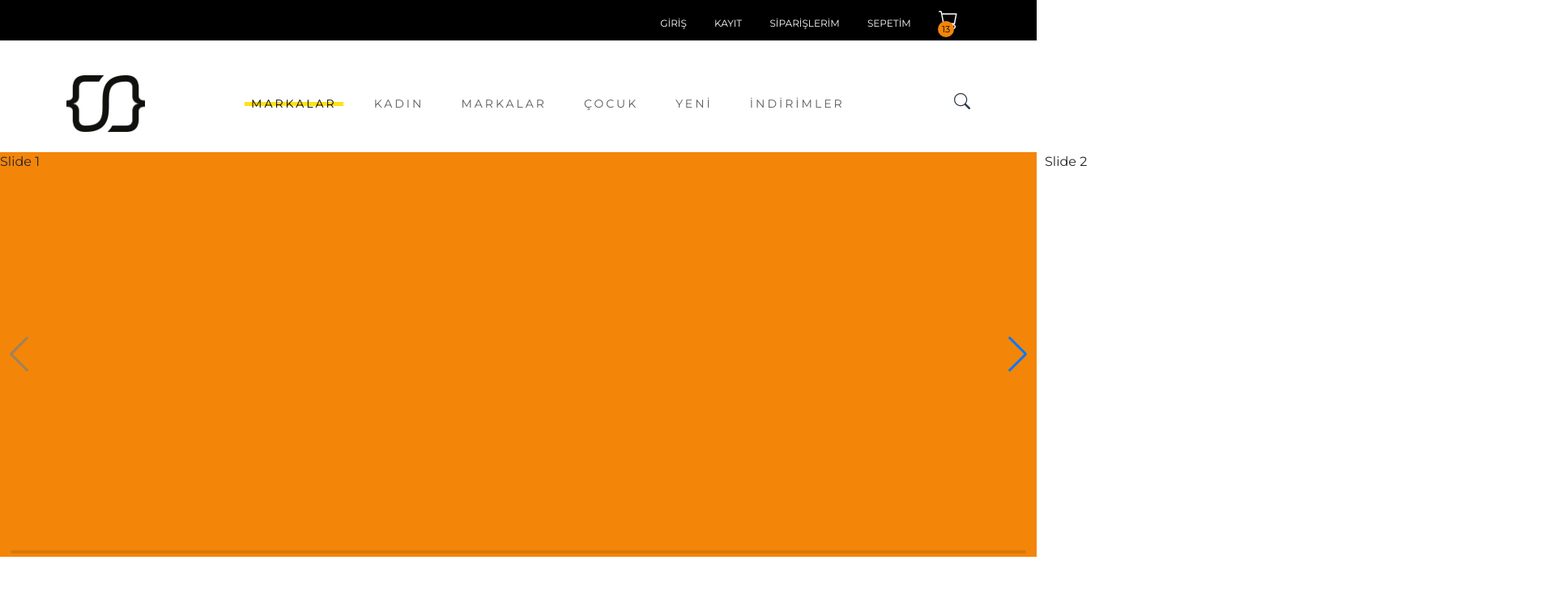
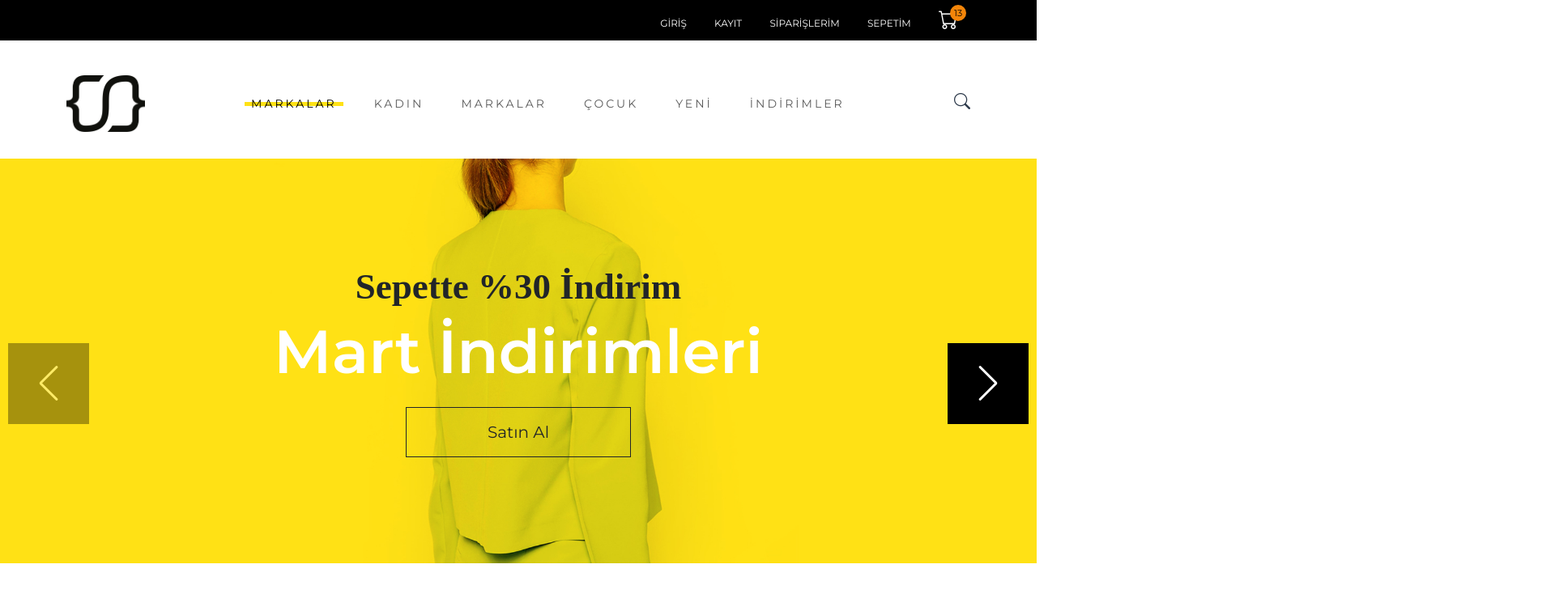
Before and after one commit to rifatrahvali/ecommerce, a plain HTML site: page index.html in a window 1280 px wide. Shown: the top 734 px of the page at 81% size, 1920 px wide, since content can reach past the window. Drawn offline with nearby package versions, Linux system fonts and the light colour scheme; a web font is replaced by a local one.

Commit message:
orta slider tasarımı bitti

```diff
--- a/assets/css/style.css
+++ b/assets/css/style.css
@@ -64,8 +64,8 @@ li {
 
 .user-basket .item-count {
     position: absolute;
-    top: 5px;
-    right: 5px;
+    top: -15px;
+    right: -10px;
     width: 20px;
     height: 20px;
     border-radius: 50%;
@@ -289,3 +289,81 @@ header nav li.active a.nav-link:before {
     height: 500px;
     background-color: #f38509;
 }
+
+.slider,
+.swiper-container{
+    overflow-x: hidden;
+}
+
+/* slider içerisindeki slide */
+.slider .slide{
+    /* birden fazla elementleri yanyana getir */
+    display: flex;
+    justify-content: center;
+    align-items: center;
+    height: 500px;
+    width: 100%;
+}
+.slider .slide img{
+    width: 100%;
+    height: 100%;
+    /* görsel container'a sığdırır ve ortasını merkezle  */
+    object-fit: cover;
+}
+
+.home-swiper .swiper-button-prev,
+.home-swiper .swiper-button-next{
+    width: 100px;
+    height: 100px;
+    background-color: black;
+    color: white;
+    transition: background-color .4s ease;
+}
+
+.home-swiper .swiper-button-prev:hover,
+.home-swiper .swiper-button-next:hover{
+    width: 100px;
+    height: 100px;
+    background-color: white;
+    color: black;
+    transition: background-color .4s ease;
+}
+
+.slider-title{
+    position: absolute;
+    top: 50%;
+    transform: translateY(-50%);
+    z-index: 10;
+    width: 100%;
+    text-align: center;
+}
+
+.slider-title h3{
+    font-size: 45px;
+    font-weight: 600;
+}
+
+.slider-title h2{
+    font-size: 75px;
+    font-weight: 600;
+    text-align: center;
+    color: white;
+}
+
+.slider-title a{
+    /* köşelerini sıfırlayalım */
+    border-radius: 0;
+    font-size: 20px;
+    padding: 15px 100px;
+}
+
+.title-wrapper{
+    display: flex;
+    /* swipper'ı flex yapısı ile kullan */
+    flex-direction: column;
+    /* öğeleri dikey hizalar */
+    justify-content: center;
+    /* içeriği yatayda hizalar*/
+    align-items: center;
+    /* içeriği dikeyde hizalar*/
+}
--- a/index.html
+++ b/index.html
@@ -38,6 +38,7 @@
 </head>
 
 <body>
+    <!-- Top Bar Bölümü -->
     <div class="top-bar bg-black">
         <div class="container">
             <div class="login float-end ">
@@ -153,6 +154,7 @@
         </div>
     </div>
 
+    <!-- Menü Bölümü -->
     <header>
         <nav class="navbar navbar-expand-lg">
             <div class="container">
@@ -298,26 +300,44 @@
         </nav>
     </header>
 
-    <section class="slider position-relative bg-orange mt-2">
+    <!-- Orta Slider Bölümü -->
+    <section class="slider position-relative bg-orange mt-3">
         <!-- Slider main container -->
         <div class="home-swiper swiper-container">
             <!-- Additional required wrapper -->
             <div class="swiper-wrapper">
-                <!-- Slides -->
-                <div class="swiper-slide">Slide 1</div>
-                <div class="swiper-slide">Slide 2</div>
-                <div class="swiper-slide">Slide 3</div>
+                <!-- Slides - Slaytlar-->
+                <div class="swiper-slide">
+                    <div class="slide">
+                        <img src="assets/images/slide-bg-2-2.jpg" alt="" srcset="">
+                    </div>
+                    <div class="slider-title">
+                        <div class="title-wrapper">
+                            <h3 class="font-playfair">Sepette %30 İndirim</h3>
+                            <h2 class="">Mart İndirimleri</h2>
+                            <a href="" class="btn btn-outline-dark text-center mt-3">Satın Al</a>
+                        </div>
+                    </div>
+                </div>
+                <div class="swiper-slide">
+                    <div class="slide">
+                        <img src="assets/images/slide-bg-2-2.jpg" alt="" srcset="">
+                    </div>
+                    <div class="slider-title">
+                        <div class="title-wrapper">
+                            <h3 class="font-playfair">Sepette %10 İndirim</h3>
+                            <h2 class="">Şubat İndirimleri</h2>
+                            <a href="" class="btn btn-outline-dark text-center mt-3">Satın Al</a>
+                        </div>
+                    </div>
+                </div>
                 ...
             </div>
-            <!-- If we need pagination -->
-            <div class="swiper-pagination"></div>
 
-            <!-- If we need navigation buttons -->
+            <!-- Navigasyon butonları -->
             <div class="swiper-button-prev"></div>
             <div class="swiper-button-next"></div>
 
-            <!-- If we need scrollbar -->
-            <div class="swiper-scrollbar"></div>
         </div>
     </section>
 
```
